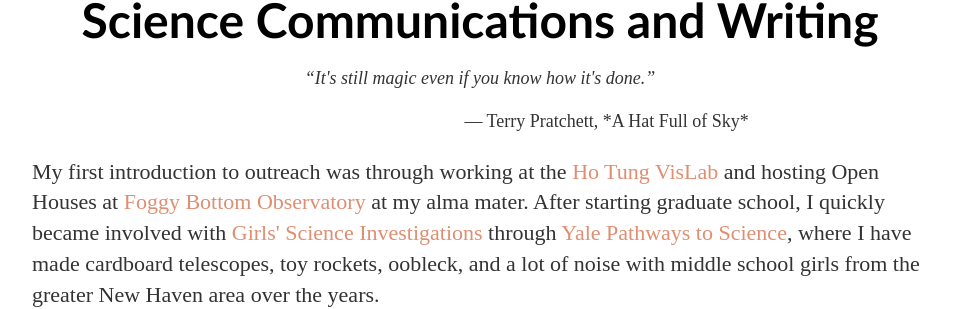
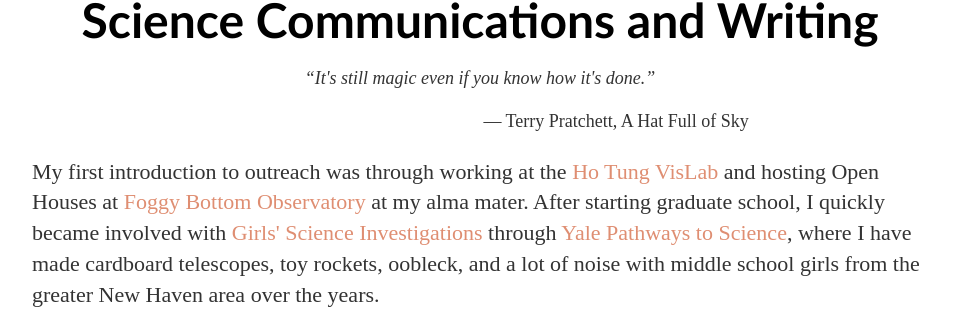
Before and after one commit to lunazagor/lunazagor.github.io, a Jekyll site: the page built from sci-wri/index.html, in a window 1280 px wide. Shown: the part 119-428 px from the top of the page, without its empty margins (160-1119 px from the left). Built offline with Jekyll 4.4.1, drawn with Linux system fonts in a browser that asks for light colours.

Commit message:
removed * typo in Pratchett quote

```diff
--- a/sci-wri/index.html
+++ b/sci-wri/index.html
@@ -48,7 +48,7 @@ title: Sci-Wri
 
 	<div class="quote-container">
 		<p class="quote">“It's still magic even if you know how it's done.”</p>
-		<p class="quote-author">― Terry Pratchett, *A Hat Full of Sky*</p>
+		<p class="quote-author">― Terry Pratchett, A Hat Full of Sky</p>
 	</div>
 
 	<div class="blurb">
```
